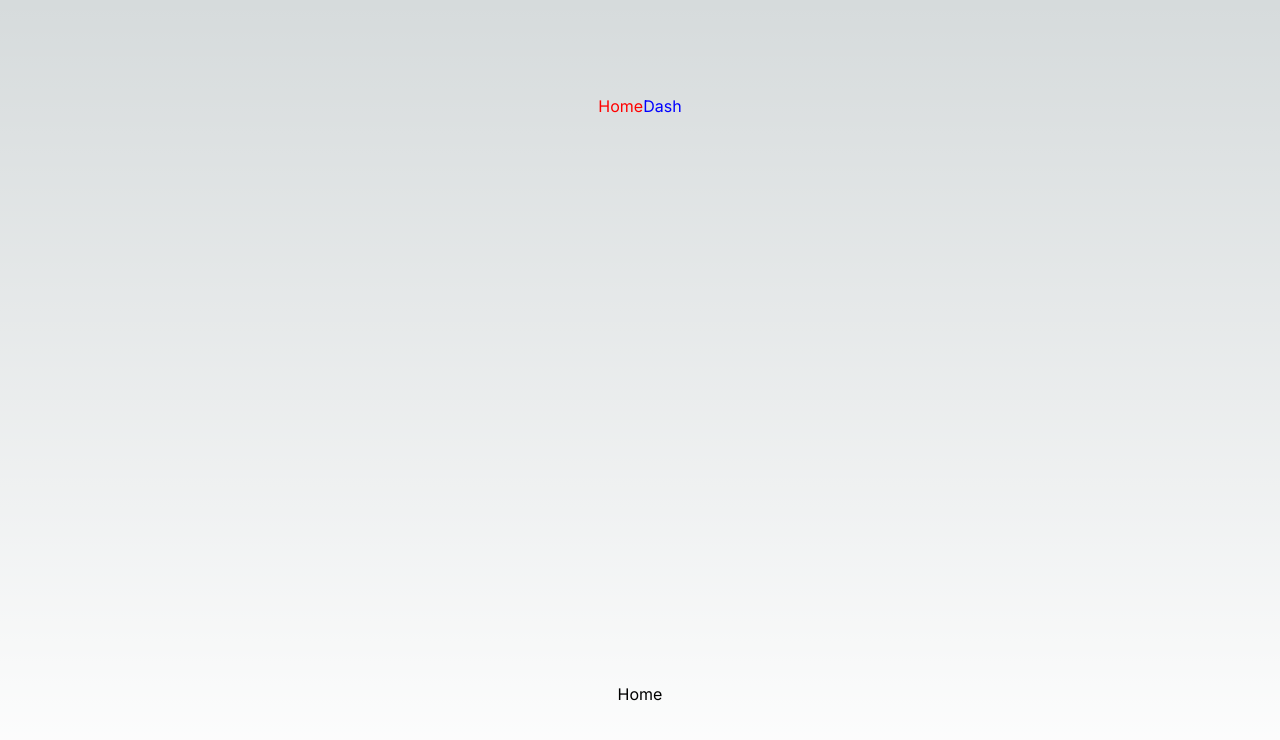
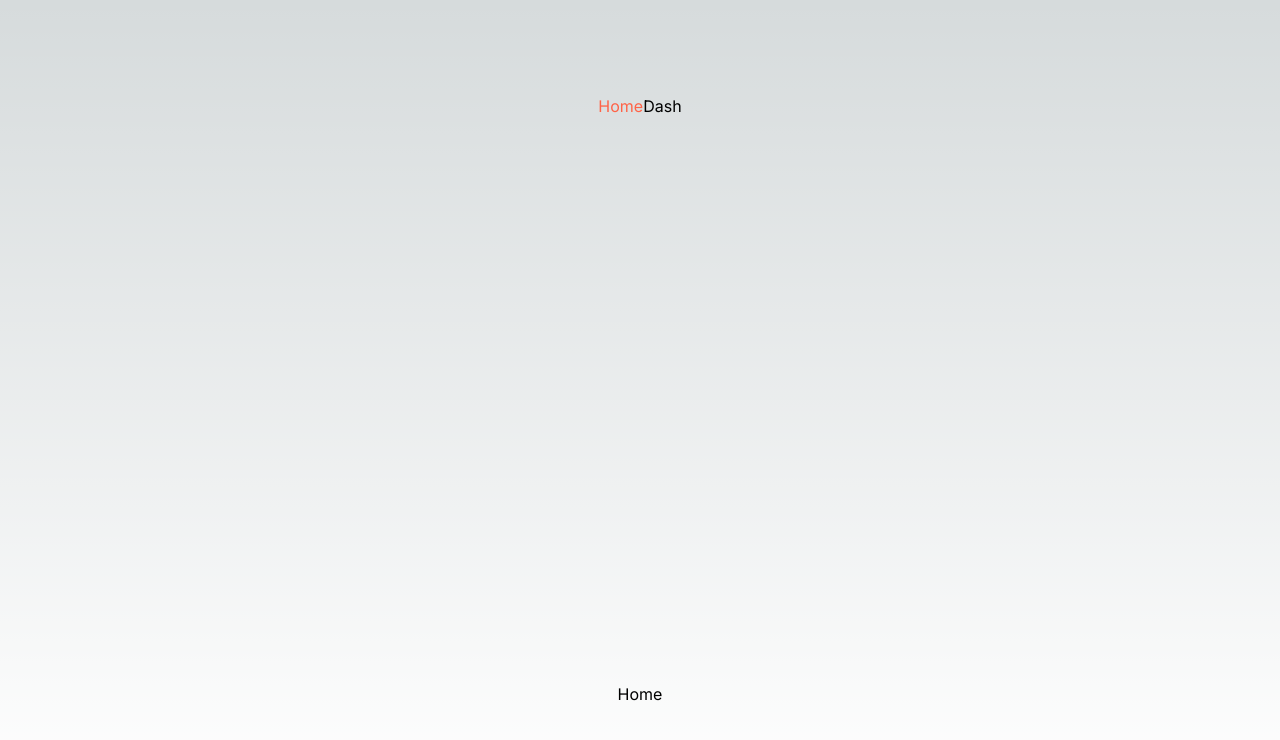
Before and after one commit to hhyunah/nestjs-intro, a Next.js app: page / in a window 1280 px wide. Shown: the top 740 px of the page. Built offline with nearby package versions, Linux system fonts and the light colour scheme.

Commit message:
Add: style -> module.css

```diff
--- /dev/null
+++ b/src/app/NavBar.module.css
@@ -0,0 +1,7 @@
+.link {
+  text-decoration: none;
+}
+
+.active {
+  color: tomato;
+}
--- a/src/app/NavBar.tsx
+++ b/src/app/NavBar.tsx
@@ -1,17 +1,24 @@
 'use client'
 import Link from 'next/link'
 import { usePathname } from 'next/navigation'
+import styles from './NavBar.module.css'
 
 export default function NavBar() {
   const pathname = usePathname()
   return (
     <nav>
-      <Link href="/" style={{ color: pathname === '/' ? 'red' : 'blue' }}>
+      <Link
+        href="/"
+        className={`${styles.link} ${pathname === '/' ? styles.active : ''}`}
+      >
         Home
       </Link>
       <Link
         href="/dashboard"
-        style={{ color: pathname === '/dashboard' ? 'red' : 'blue' }}
+        className={[
+          styles.link,
+          pathname === '/dashboard' ? styles.active : '',
+        ].join(' ')}
       >
         Dash
       </Link>
```
